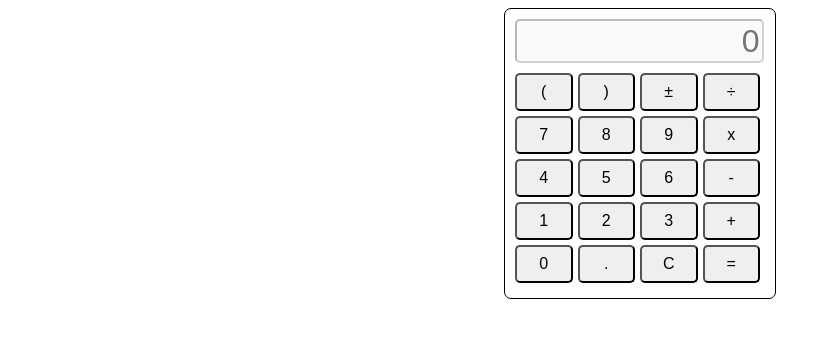
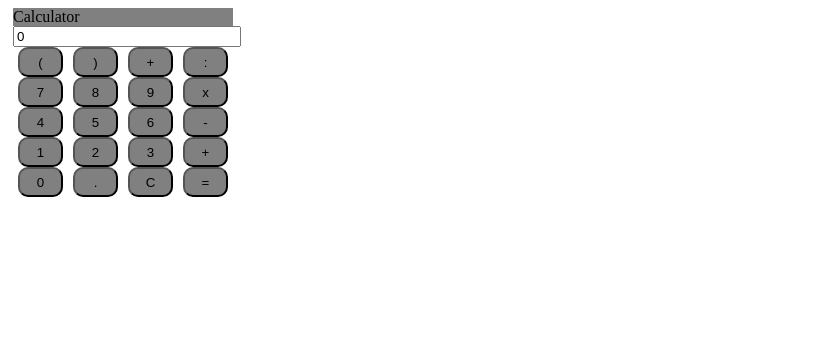
Before and after one commit to Zontzip/RichWeb, a plain HTML site: page lab-2/2.1-calculator-front-end/index.html in a window 1280 px wide. Shown: the whole page, without its empty margins (0-826 px from the left). Drawn offline with Linux system fonts and the light colour scheme.

Commit message:
Add lab-2 part 1 files

```diff
--- a/lab-1/1.4-css/css/style.css
+++ b/lab-1/1.4-css/css/style.css
@@ -1,6 +1,5 @@
 body {
 	background-color: lightgrey;
-	font: 14px sans-serif;
 	margin: 0 auto 0 auto;
 	width: 960px;
 }
--- a/lab-2/2.1-calculator-front-end/index.html
+++ b/lab-2/2.1-calculator-front-end/index.html
@@ -4,34 +4,8 @@
   <meta charset="utf-8">
   <meta name="viewport" content="width=device-width">
   <title>Calculator</title>
-  <link rel="stylesheet" type="text/css" href="css/style.css"/>
 </head>
 <body>
-  <div id="calculator">
-    <input type="text" disabled placeholder="0">
-    <div class="flex-container">
-      <button class="flex-item">(</button>
-      <button class="flex-item">)</button>
-      <button class="flex-item">±</button>
-      <button class="flex-item">÷</button>
-      <button class="flex-item">7</button>
-      <button class="flex-item">8</button>
-      <button class="flex-item">9</button>
-      <button class="flex-item">x</button>
-      <button class="flex-item">4</button>
-      <button class="flex-item">5</button>
-      <button class="flex-item">6</button>
-      <button class="flex-item">-</button>
-      <button class="flex-item">1</button>
-      <button class="flex-item">2</button>
-      <button class="flex-item">3</button>
-      <button class="flex-item">+</button>
-      <button class="flex-item">0</button>
-      <button class="flex-item">.</button>
-      <button class="flex-item">C</button>
-      <button class="flex-item">=</button>
-    </div>
-  </div>
   <script src="js/calc.js" type="text/javascript"></script>
 </body>
 </html>
--- a/lab-2/2.1-calculator-front-end/js/calc.js
+++ b/lab-2/2.1-calculator-front-end/js/calc.js
@@ -1,49 +1,78 @@
-var buttons = document.querySelectorAll(".flex-item");
-var screen = document.querySelector("input[type=text]");
-val1 = null;
-val2 = null;
+  var div = document.createElement('div');
+  div.setAttribute('id', 'div');
+  var t = document.createTextNode("Calculator");
+  div.setAttribute("style", "background-color: grey; width:220px;margin-left:5px;");
+  div.appendChild(t);
+  document.body.appendChild(div);
 
-for (let i = 0; i < buttons.length; i++) {
-	buttons[i].onclick = function(e) {
-		input = this.innerHTML;
+  //textarea
+  var text = document.createElement('input');
+  text.setAttribute('type', 'text');
+  text.setAttribute('id', 'text')
+  text.setAttribute('style',"margin-left:5px;");
+  document.body.appendChild(text);
+  var aa = document.getElementById("text").style.width = "220px";
+  var a = document.getElementById('text');
+  a.value = '0';
+  document.write("</br>");
 
-		if (input === "C") {
-			screen.value = "";
-			val1 = null;
-			val2 = null;
-			operator = "";
-		} else if (input > -1 && input < 10 || input === ".") {
-			if (val1 === null) {
-				val1 = input;
-			} else {
-				val1 += input;
+  //buttons
+  var button = [];
+  for (var i=0; i<20; i++)
+  {
+    button[i] = document.createElement('input');
+    button[i].setAttribute('type','button');
+    button[i].setAttribute('id', i);
+    button[i].setAttribute('style',"background-color:grey;height: 30px;border-radius:10px;margin-left:10px;");
+    document.body.appendChild(button[i]);
+    document.getElementById(i).style.width = "45px";
+    if(i > 3 && i < 5)
+    {
+      document.write("</br>");
+
+      document.body.appendChild(button[i]);
     }
-			screen.value = val1;
-		} else if (input === '=') {
-			switch (operator) {
-				case '+':
-					val2 = parseFloat(val2) + parseFloat(val1);
-					screen.value = val2;
-					break;
-				case '-':
-					val2 = parseFloat(val2) - parseFloat(val1);
-					screen.value = val2;
-					break;
-				case 'x':
-					val2 = parseFloat(val2) * parseFloat(val1);
-					screen.value = val2;
-					break;
-				case '÷':
-					val2 = parseFloat(val2) / parseFloat(val1);
-					screen.value = val2;
-					break;
+    else if (i >= 4 && i < 5) {
+      document.write("</br>");
+      document.body.appendChild(button[i]);
     }
-		} else {
-			if (val2 === null) {
-				val2 = val1;
+    else if (i >= 8 && i < 9) {
+      document.write("</br>");
+      document.body.appendChild(button[i]);
     }
-			operator = input;
-			val1 = "";
+    else if (i >= 12 && i < 13) {
+      document.write("</br>");
+      document.body.appendChild(button[i]);
     }
+    else if (i >= 16 && i < 17) {
+      document.write("</br>");
+      document.body.appendChild(button[i]);
     }
+
   }
+
+  //buttons values
+var a = document.getElementById(0);		a.value = '(';
+    a = document.getElementById(1);		a.value = ')';
+    a = document.getElementById(2);		a.value = '+';
+    a = document.getElementById(3);		a.value = ':';
+
+    a = document.getElementById(4);		a.value = '7';
+    a = document.getElementById(5);		a.value = '8';
+    a = document.getElementById(6);		a.value = '9';
+    a = document.getElementById(7);		a.value = 'x';
+
+    a = document.getElementById(8);		a.value = '4';
+    a = document.getElementById(9);		a.value = '5';
+    a = document.getElementById(10);  a.value = '6';
+    a = document.getElementById(11);	  a.value = '-';
+
+    a = document.getElementById(12);	  a.value = '1';
+    a = document.getElementById(13);	  a.value = '2';
+    a = document.getElementById(14);	  a.value = '3';
+    a = document.getElementById(15);	  a.value = '+';
+
+    a = document.getElementById(16);	  a.value = '0';
+    a = document.getElementById(17);	  a.value = '.';
+    a = document.getElementById(18);	  a.value = 'C';
+    a = document.getElementById(19);	  a.value = '=';
```
Also changed, not shown: lab-2/2.1-calculator-back-end/index.html (added, +37 -0 lines), lab-2/2.1-calculator-back-end/js/calc.js (added, +49 -0 lines), lab-2/2.1-calculator-back-end/css/style.css (renamed from lab-2/2.1-calculator-front-end/css/style.css). Lines whose indentation alone changed are shown as unchanged.
